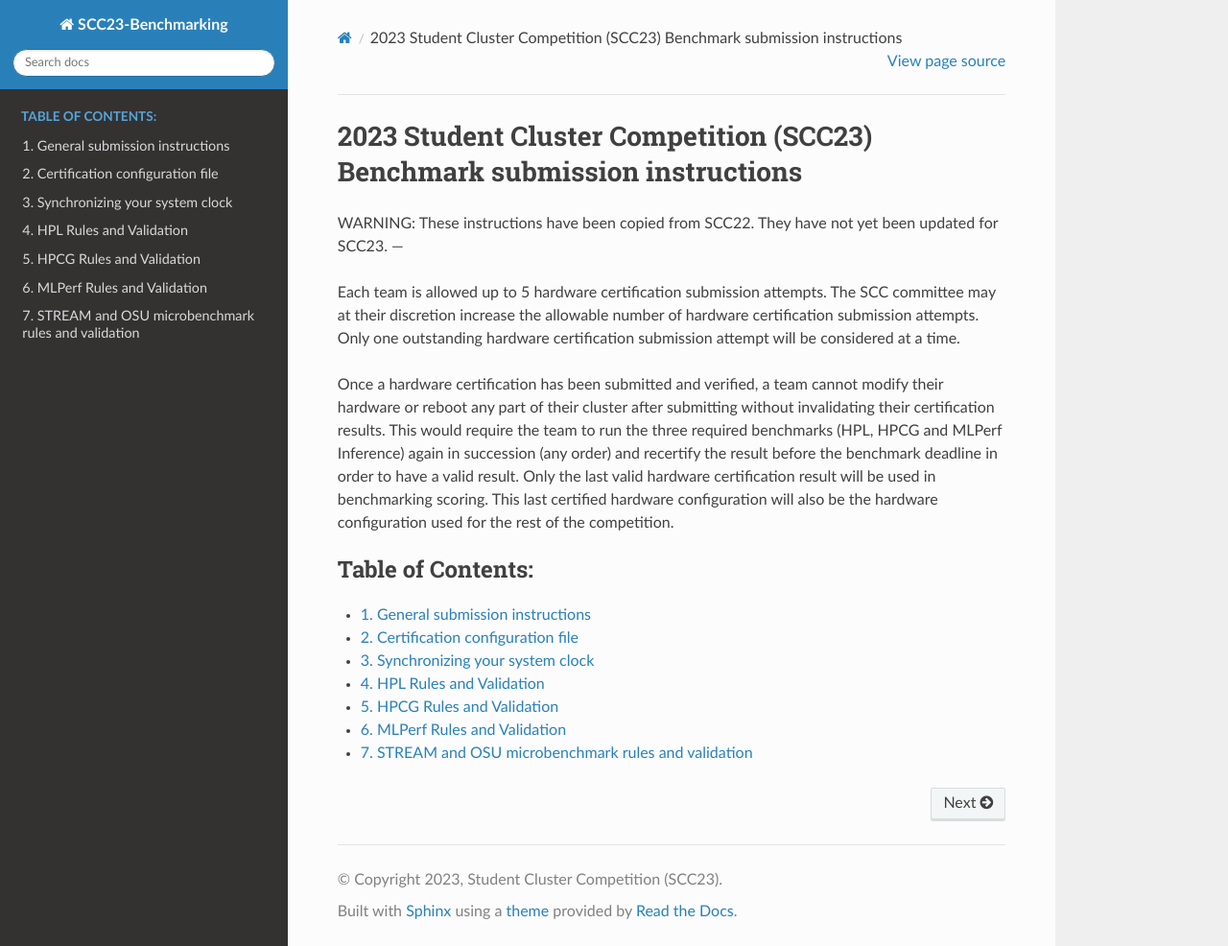
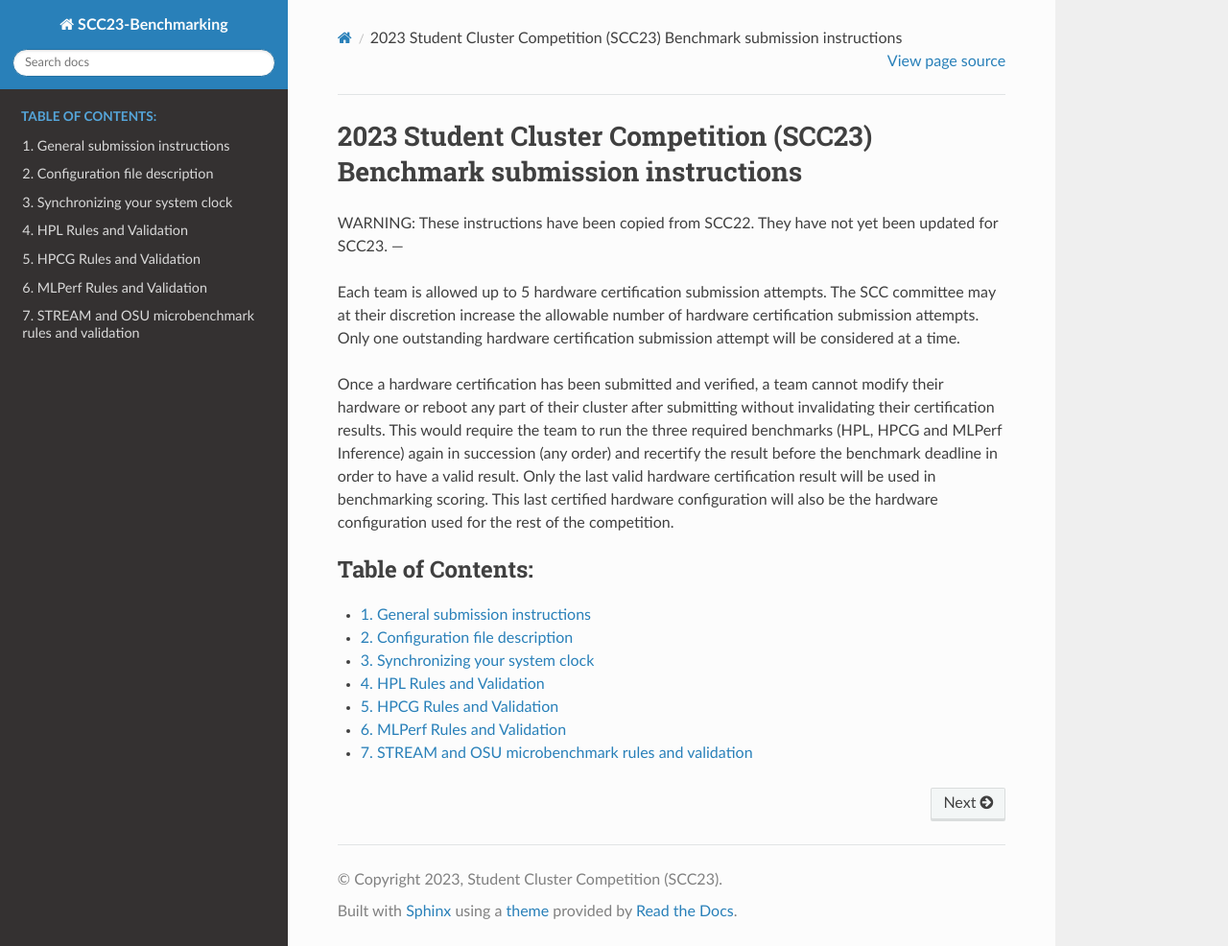
Before and after one commit to amaji/scc23-benchmarking, a Sphinx documentation site: the page built from source/index.rst, in a window 1280 px wide and 986 px high. Shown: the whole window at 96% size. Built offline with Sphinx 7.4.7 and the Read the Docs theme 2.0.0, drawn with Linux system fonts in a browser that asks for light colours.

Commit message:
More formatting fix.

```diff
--- a/source/benchmarks/general.rst
+++ b/source/benchmarks/general.rst
@@ -21,8 +25,10 @@ Judges will determine based on the timestamps for each run whether there is a sp
 If all results are valid, the runs have stayed below power limits, and the team has complied with the directions in this document plus any addendums made by the SCC committee, the team’s hardware configuration will be considered certified. If one of these is not met, the configuration will not be considered certified but will still count against a team’s limit of hardware configuration certification attempts.
 Configuration Description
 
-Certification configuration file
---------------------------------
+.. _Configuration file:
+
+Configuration file description
+------------------------------
 
 In order to comply with the Top500 requirements for power measurements, the ``cert-${NUMBER}-configuration.txt`` file should contain the following information from teams for each hardware certification:
 
```
Also changed, not shown: other parts of source/benchmarks/general.rst (+5 -1 lines).
